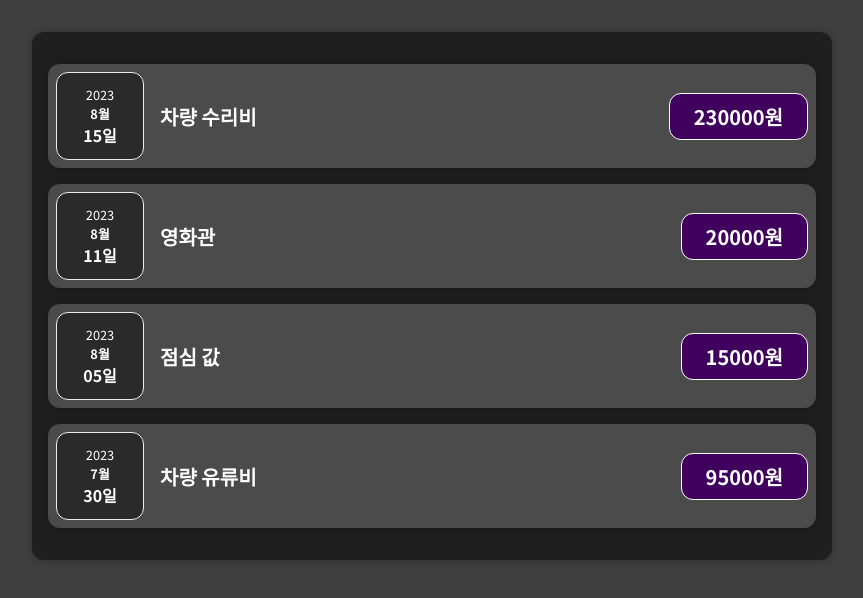
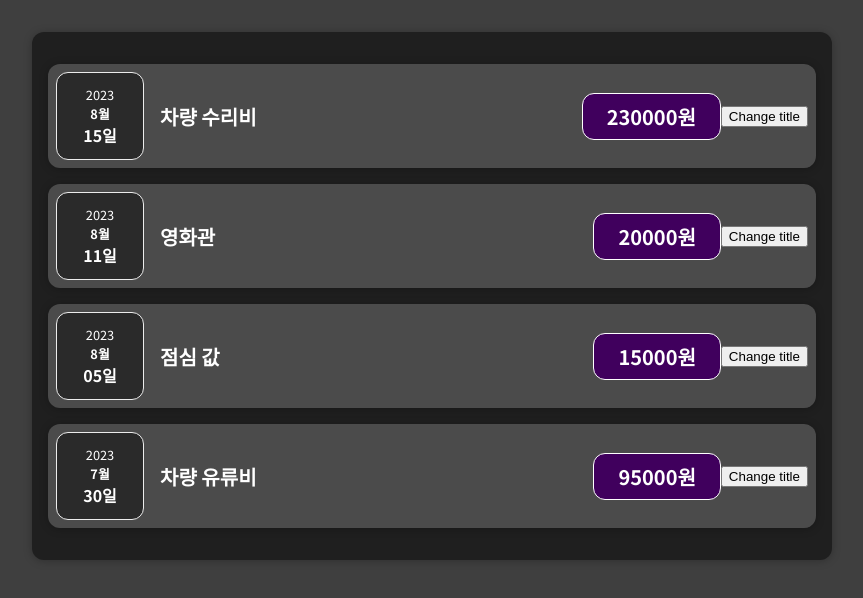
Before and after one commit to ehdrn3020/module_of_reactjs, a React (Create React App) app in the folder udemy-reactJs/01-starting-setup/: page / in a window 1280 px wide. Shown: the top 598 px of the page, without its empty margins (208-1071 px from the left). Built offline with nearby package versions, Linux system fonts and the light colour scheme.

Commit message:
20230824 add useState

```diff
--- a/udemy-reactJs/01-starting-setup/src/components/Expenses/ExpenseItem.js
+++ b/udemy-reactJs/01-starting-setup/src/components/Expenses/ExpenseItem.js
@@ -1,8 +1,15 @@
+import { useState } from 'react';
+
 import Card from "../UI/Card";
 import ExpenseDate from "./ExpenseDate";
 import "./ExpenseItem.css";
 
 function ExpenseItem(props) {
+  const [title, setTitle] = useState(props.title);
+  const clickHandler = () => {
+    setTitle('Updated!');
+    console.log(title);
+  }
 
   return (
     <Card className="expense-item">
@@ -10,9 +17,10 @@
         date={props.date}
       />
       <div className="expense-item__description">
-        <h2>{props.title}</h2>
+        <h2>{title}</h2>
         <div className="expense-item__price">{props.amount}원</div>
       </div>
+      <button onClick={clickHandler}>Change title</button>
     </Card>
   );
 }
```
